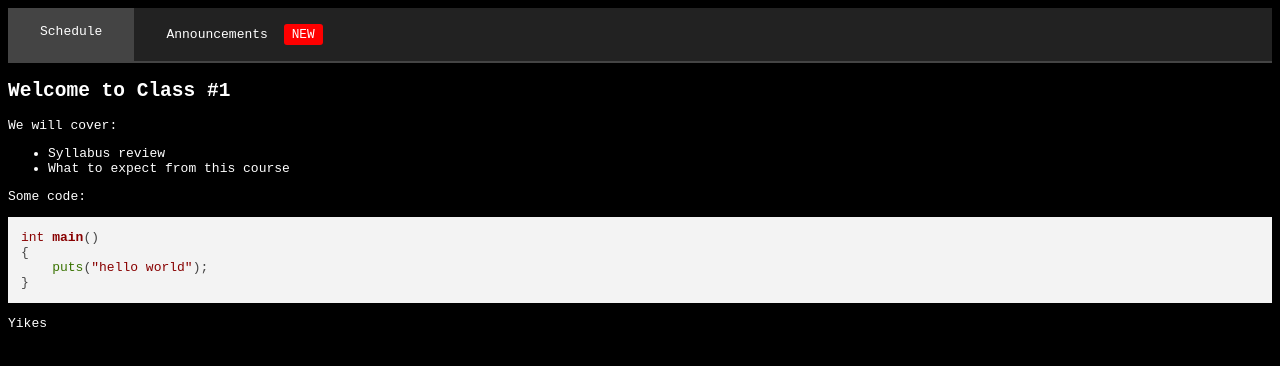
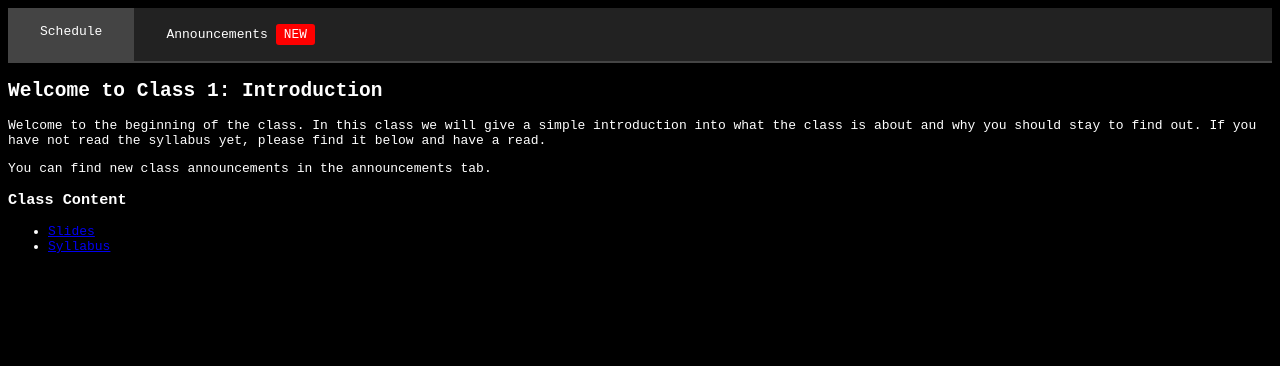
Before and after one commit to mahaloz/cse194-s25, a Jekyll site: the page built from _posts/2025-01-13-class1.md, in a window 1280 px wide. Shown: the top 366 px of the page. Built offline with Jekyll 4.4.1, drawn with Linux system fonts in a browser that asks for light colours.

Commit message:
Add more classes

````diff
--- a/_layouts/default.html
+++ b/_layouts/default.html
@@ -15,9 +15,7 @@
   <!-- TAB NAV -->
   <div class="tab-container">
     <div class="tab active" id="scheduleTab">Schedule</div>
-    <div class="tab" id="announcementsTab">
-      Announcements
-      <span class="new-badge" id="newBadge" style="display: none;">NEW</span>
+    <div class="tab" id="announcementsTab">Announcements<span class="new-badge" id="newBadge" style="display: none;">NEW</span>
     </div>
   </div>
 
--- a/_posts/2025-01-13-class1.md
+++ b/_posts/2025-01-13-class1.md
@@ -1,23 +1,17 @@
 ---
-title: "I'll Crash your Netflix TV: finding CVE-2019-10028"
+title: "Class 1"
 layout: post
-tags: [research, bug-hunting, pwn, fuzzing]
-description: "Finding an out-of-bounds read on a Netflix-DIAL server with Mayhem"
+description: "Class 1"
 ---
 
-## Welcome to Class #1
+## Welcome to Class 1: Introduction
 
-We will cover:
+Welcome to the beginning of the class.
+In this class we will give a simple introduction into what the class is about and why you should stay to find out.
+If you have not read the syllabus yet, please find it below and have a read.
 
-- Syllabus review
-- What to expect from this course
+You can find new class announcements in the announcements tab.
 
-Some code:
-```c
-int main()
-{
-    puts("hello world");
-}
-```
-
-Yikes
+### Class Content
+- [Slides](https://tinyurl.com/cse194-hh)
+- [Syllabus](https://docs.google.com/document/d/17zF3548OFXRd3cKCEzQ5z-zWV8j_TwNrXrYQTfFE-yY/edit?usp=sharing)
````
Also changed, not shown: _posts/2025-01-20-skip1.md (added, +7 -0 lines), _posts/2025-01-27-class2.md (added, +8 -0 lines), syllabus.md (added, +115 -0 lines).
